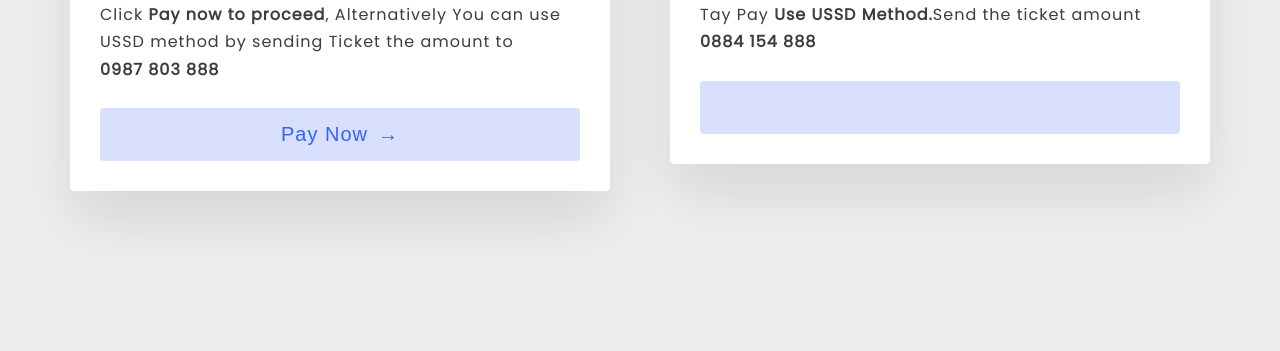
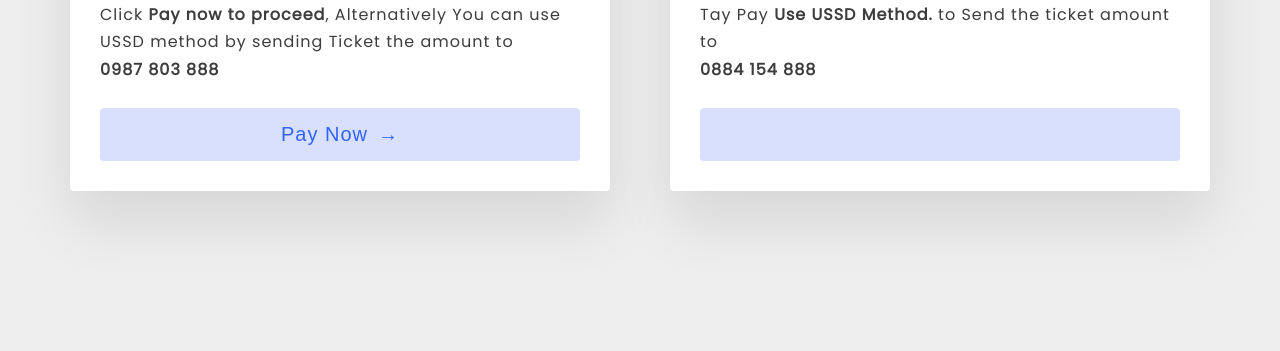
Before and after one commit to Zisper98/payment, a plain HTML site: page index.html in a window 1280 px wide. Shown: the part 449-800 px from the top of the page. Drawn offline with Linux system fonts and the light colour scheme.

Commit message:
Update index.html

```diff
--- a/index.html
+++ b/index.html
@@ -31,7 +31,7 @@
             <h1 class="card-header">Pay with TNM Mpamba</h1>
             <p class="card-text">
               Tay Pay
-              <strong>Use USSD Method.</strong>Send the ticket amount<br><strong>0884 154 888</strong>
+              <strong>Use USSD Method.</strong> to Send the ticket amount to <br><strong>0884 154 888</strong>
             </p>
             <button class="card-btn"><span></span></button>
           </div>
```
